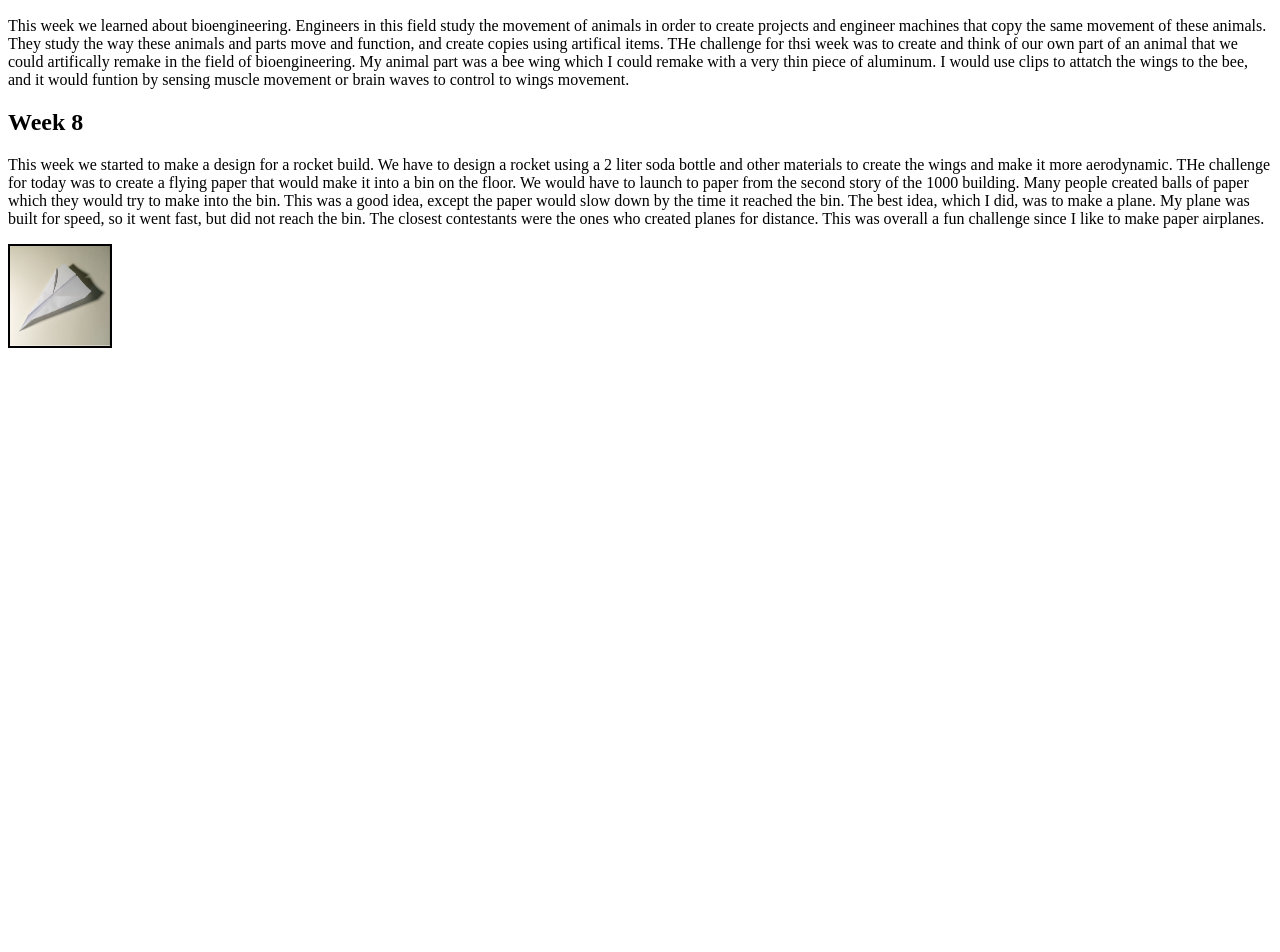
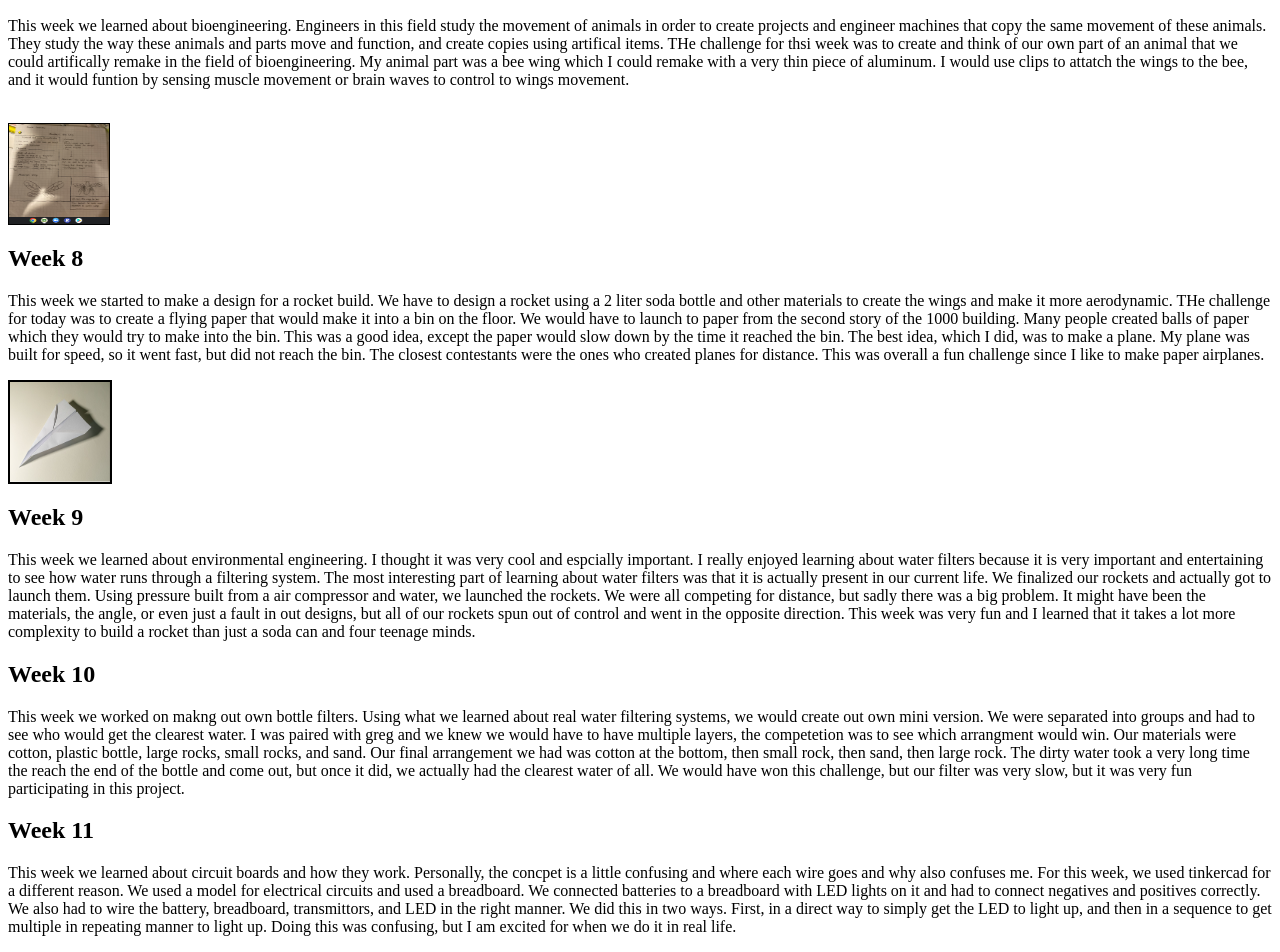
Before and after one commit to dantecerecedes/Engineering, a plain HTML site: page index.html in a window 1280 px wide. Shown: the part 1224-2176 px from the top of the page. Before the commit the page ends 1580 px from the top, so only its background shows below. Drawn offline with Linux system fonts and the light colour scheme.

Commit message:
update 11

```diff
--- a/index.html
+++ b/index.html
@@ -22,7 +22,15 @@ This is my first ever blog
 <h2>Week 6</h2>
 <p>This week we started learning about computer engineering, and the different fields it consists of including electronic engineering, and computer science. We did a lab to further learn about computers themselves, by looking at their differnet parts. Our goal was so "dissect the computer" and look at and label its different parts on a paper. After dissecting, evene with direction, it was much more difficult to put the computer back together, along with all of its screws and wires. In conclusion, I think this was a very fun lab because I got to physically see all the parts so I could match their names to what they actually look like.</p>
 <h2>Week 7</h2>
-<p>This week we learned about bioengineering. Engineers in this field study the movement of animals in order to create projects and engineer machines that copy the same movement of these animals. They study the way these animals and parts move and function, and create copies using artifical items. THe challenge for thsi week was to create and think of our own part of an animal that we could artifically remake in the field of bioengineering. My animal part was a bee wing which I could remake with a very thin piece of aluminum. I would use clips to attatch the wings to the bee, and it would funtion by sensing muscle movement or brain waves to control to wings movement.</p>
+<p>This week we learned about bioengineering. Engineers in this field study the movement of animals in order to create projects and engineer machines that copy the same movement of these animals. They study the way these animals and parts move and function, and create copies using artifical items. THe challenge for thsi week was to create and think of our own part of an animal that we could artifically remake in the field of bioengineering. My animal part was a bee wing which I could remake with a very thin piece of aluminum. I would use clips to attatch the wings to the bee, and it would funtion by sensing muscle movement or brain waves to control to wings movement.</p><br>
+
+
+
+<img src="img2.png"
+border=1;
+width=100;
+height=100>
+
 <h2>Week 8</h2>
 <p>This week we started to make a design for a rocket build. We have to design a rocket using a 2 liter soda bottle and other materials to create the wings and make it more aerodynamic. THe challenge for today was to create a flying paper that would make it into a bin on the floor. We would have to launch to paper from the second story of the 1000 building. Many people created balls of paper which they would try to make into the bin. This was a good idea, except the paper would slow down by the time it reached the bin. The best idea, which I did, was to make a plane. My plane was built for speed, so it went fast, but did not reach the bin. The closest contestants were the ones who created planes for distance. This was overall a fun challenge since I like to make paper airplanes.</p>
 
@@ -34,3 +42,13 @@ This is my first ever blog
 border=2;
 width=100;
 height=100>
+
+
+
+
+<h2>Week 9</h2>
+<p>This week we learned about environmental engineering. I thought it was very cool and espcially important. I really enjoyed learning about water filters because it is very important and entertaining to see how water runs through a filtering system. The most interesting part of learning about water filters was that it is actually present in our current life. We finalized our rockets and actually got to launch them. Using pressure built from a air compressor and water, we launched the rockets. We were all competing for distance, but sadly there was a big problem. It might have been the materials, the angle, or even just a fault in out designs, but all of our rockets spun out of control and went in the opposite direction. This week was very fun and I learned that it takes a lot more complexity to build a rocket than just a soda can and four teenage minds.</p>
+<h2>Week 10</h2>
+<p>This week we worked on makng out own bottle filters. Using what we learned about real water filtering systems, we would create out own mini version. We were separated into groups and had to see who would get the clearest water. I was paired with greg and we knew we would have to have multiple layers, the competetion was to see which arrangment would win. Our materials were cotton, plastic bottle, large rocks, small rocks, and sand. Our final arrangement we had was cotton at the bottom, then small rock, then sand, then large rock. The dirty water took a very long time the reach the end of the bottle and come out, but once it did, we actually had the clearest water of all. We would have won this challenge, but our filter was very slow, but it was very fun participating in this project. </p>
+<h2>Week 11</h2>
+<p>This week we learned about circuit boards and how they work. Personally, the concpet is a little confusing and where each wire goes and why also confuses me. For this week, we used tinkercad for a different reason. We used a model for electrical circuits and used a breadboard. We connected batteries to a breadboard with LED lights on it and had to connect negatives and positives correctly. We also had to wire the battery, breadboard, transmittors, and LED in the right manner. We did this in two ways. First, in a direct way to simply get the LED to light up, and then in a sequence to get multiple in repeating manner to light up. Doing this was confusing, but I am excited for when we do it in real life.</p>
```
Also changed, not shown: img2.png (added).
